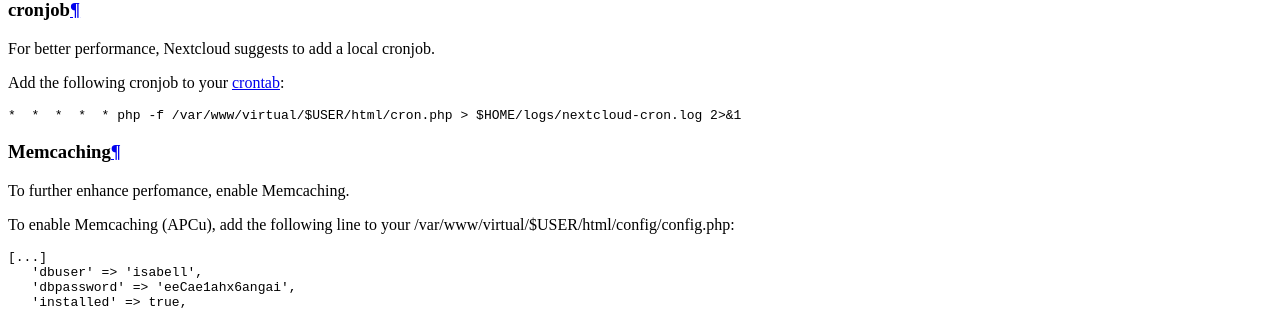
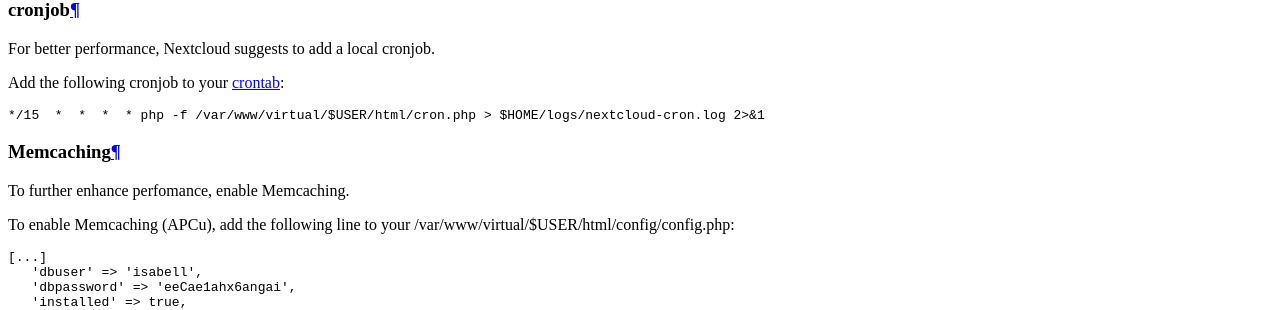
Before and after one commit to Uberspace/lab, a Sphinx documentation site: the page built from source/guide_nextcloud.rst, in a window 1280 px wide and 900 px high, scrolled down 2279 px. Shown: the part 152-462 px from the top of the window. Built offline with Sphinx 7.4.7 and the Read the Docs theme 2.0.0, drawn with Linux system fonts in a browser that asks for light colours.

Commit message:
Nextcloud says all 15 minutes (#153)
The cronjob was started all minute and nextcloud say all 15 minutes so i changed.

```diff
--- a/source/guide_nextcloud.rst
+++ b/source/guide_nextcloud.rst
@@ -76,7 +76,7 @@
 
 ::
 
- *  *  *  *  * php -f /var/www/virtual/$USER/html/cron.php > $HOME/logs/nextcloud-cron.log 2>&1
+ */15  *  *  *  * php -f /var/www/virtual/$USER/html/cron.php > $HOME/logs/nextcloud-cron.log 2>&1
 
 Memcaching
 ----------
```
